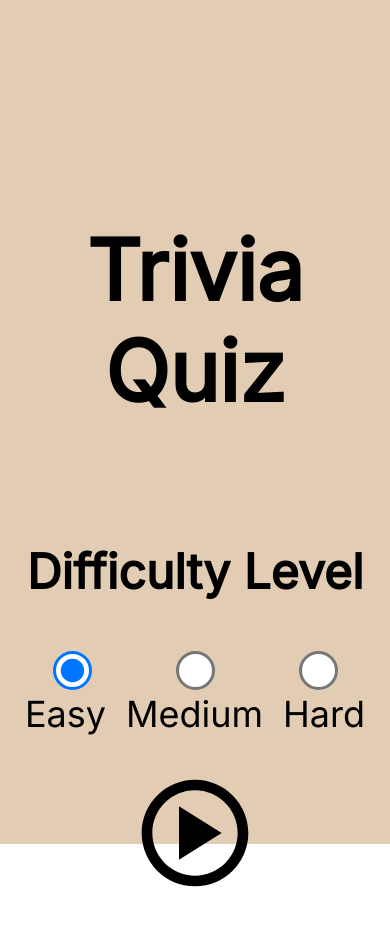
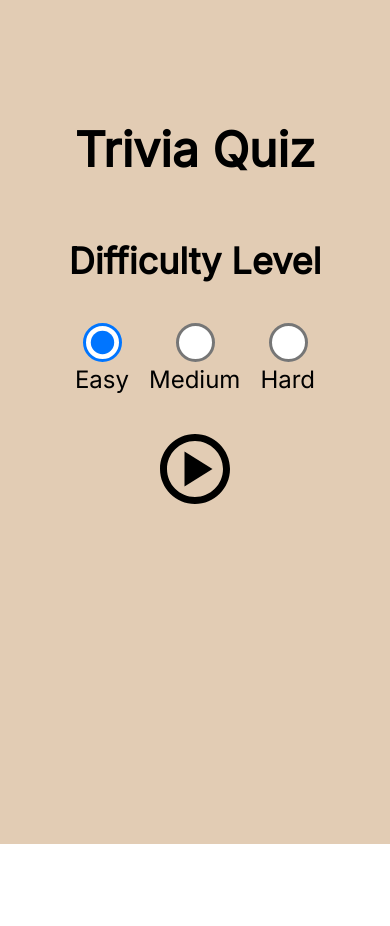
Before and after one commit to 1P1E10/trivia-quiz, a React (Vite) app: page / in a window 390 px wide. Shown: the top 926 px of the page. After the commit the page ends 844 px from the top, so only its background shows below. Built offline with nearby package versions, Linux system fonts and the light colour scheme; a web font is replaced by a local one; what js-confetti would draw is missing.

Commit message:
Implement mobile view for improved responsive web design

```diff
--- a/src/css/Home.module.css
+++ b/src/css/Home.module.css
@@ -1,5 +1,5 @@
 .page {
-    height: 100vh;
+    min-height: 100vh;
     background-color: #E2CCB4;
     text-align: center;
 }
@@ -45,3 +45,28 @@
 .playBtn:active {
     color: purple;
 }
+
+@media only screen and (max-width: 500px) {
+    .title {
+        font-size: 48px;
+        padding-top: 120px;
+    }
+
+    .difficultyLevelTitle {
+        margin-top: 60px;
+        font-size: 36px;
+    }
+
+    .radioBtn {
+        margin: 0 40px 16px;
+        transform: scal(1.2);
+    }
+
+    .levelLabels {
+        font-size: 24px;
+    }
+
+    .playBtn {
+        font-size: 84px;
+    }
+}
--- a/src/css/Quiz.module.css
+++ b/src/css/Quiz.module.css
@@ -1,5 +1,5 @@
 .page {
-    height: 100vh;
+    min-height: 100vh;
     background-color: #F5DDDB;
 }
 
@@ -60,3 +60,26 @@
 .btn4 {
     background-color: #FFA500;
 }
+
+@media only screen and (max-width: 500px) {
+    .homeBtn {
+        margin: 20px 0 10px 20px;
+        font-size: 32px;
+    }
+
+    .question {
+        margin: 20px 8px 0;
+        font-size: 24px;
+    }
+
+    .choices {
+        grid-template-columns: repeat(1, 300px);
+        margin: 20px 0 0;
+        gap: 20px;
+    }
+
+    .btn {
+        height: 80px;
+        font-size: 24px;
+    }
+}
```
